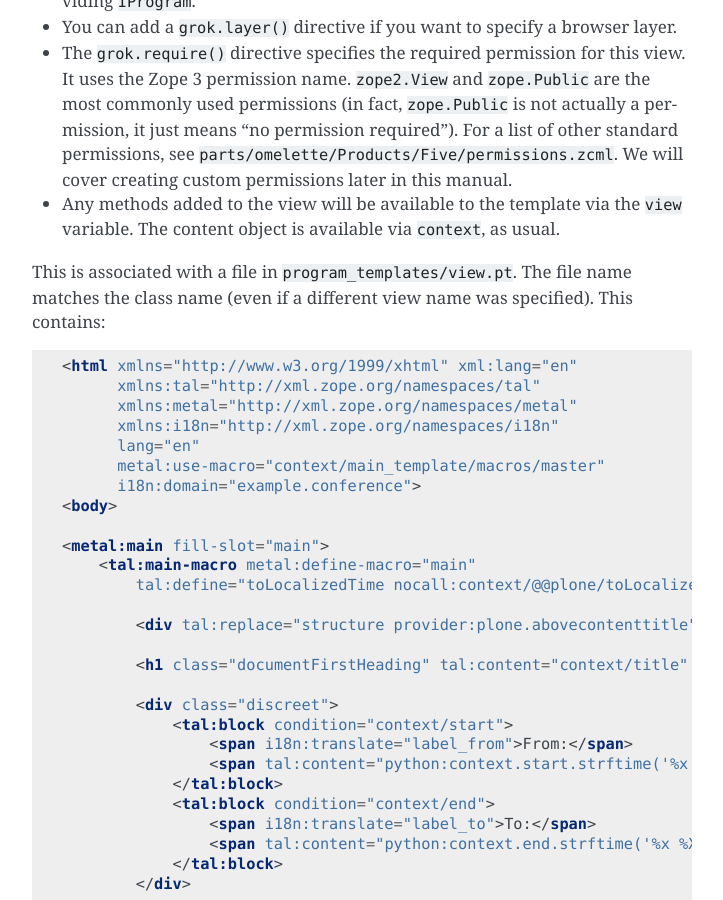
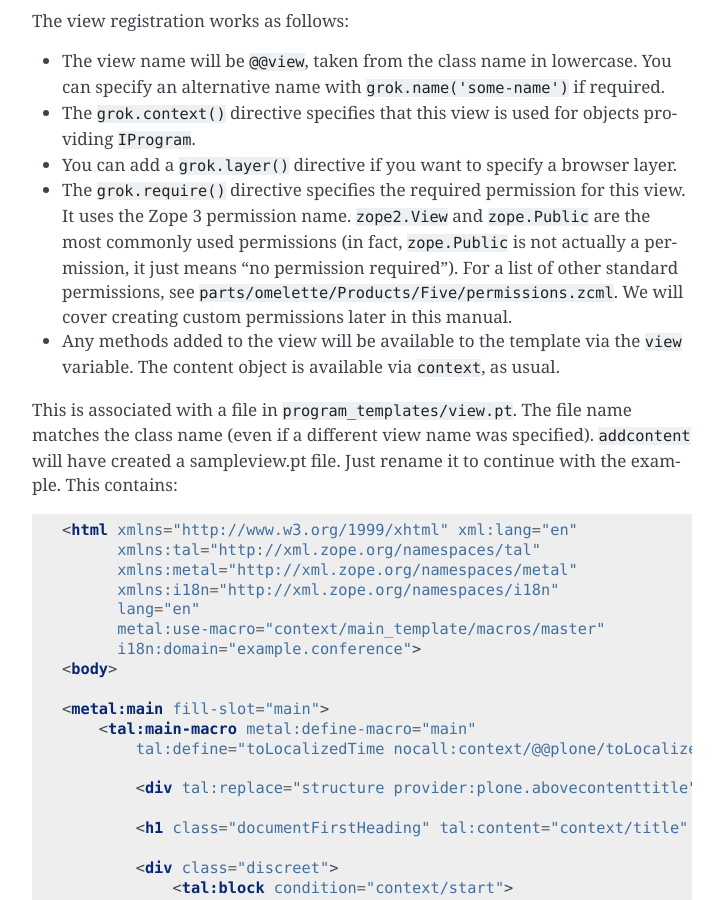
Before and after one commit to plone/plone.app.dexterity, a Sphinx documentation site: the page built from docs/custom-views.rst, in a window 1280 px wide and 900 px high, scrolled down 1603 px. Shown: the whole window, without its empty margins (388-1111 px from the left). Built offline with Sphinx 7.4.7, drawn with Linux system fonts in a browser that asks for light colours; some of the changed text lies outside the part shown.

Commit message:
Formatting

```diff
--- a/docs/custom-views.rst
+++ b/docs/custom-views.rst
@@ -38,6 +38,10 @@
 If you wanted, you could provide your own update and/or render methods.
 The sessions() method you will see defined below exists to provide
 information that will be referenced by the page template.)
+
+.. note::
+
+    ``addcontent`` will have created a "SampleView" class in each content type's .py file. Just rename it to "View" to follow the example.
 
 In ``program.py``, the view is registered as follows:
 
@@ -93,9 +97,10 @@
   the ``view`` variable. The content object is available via ``context``,
   as usual.
 
-This is associated with a file in ``program_templates/view.pt``. The file
-name matches the class name (even if a different view name was
-specified). This contains:
+This is associated with a file in ``program_templates/view.pt``. The file name
+matches the class name (even if a different view name was specified).
+``addcontent`` will have created a sampleview.pt file. Just rename it to
+continue with the example. This contains:
 
 .. code-block:: html
 
```
